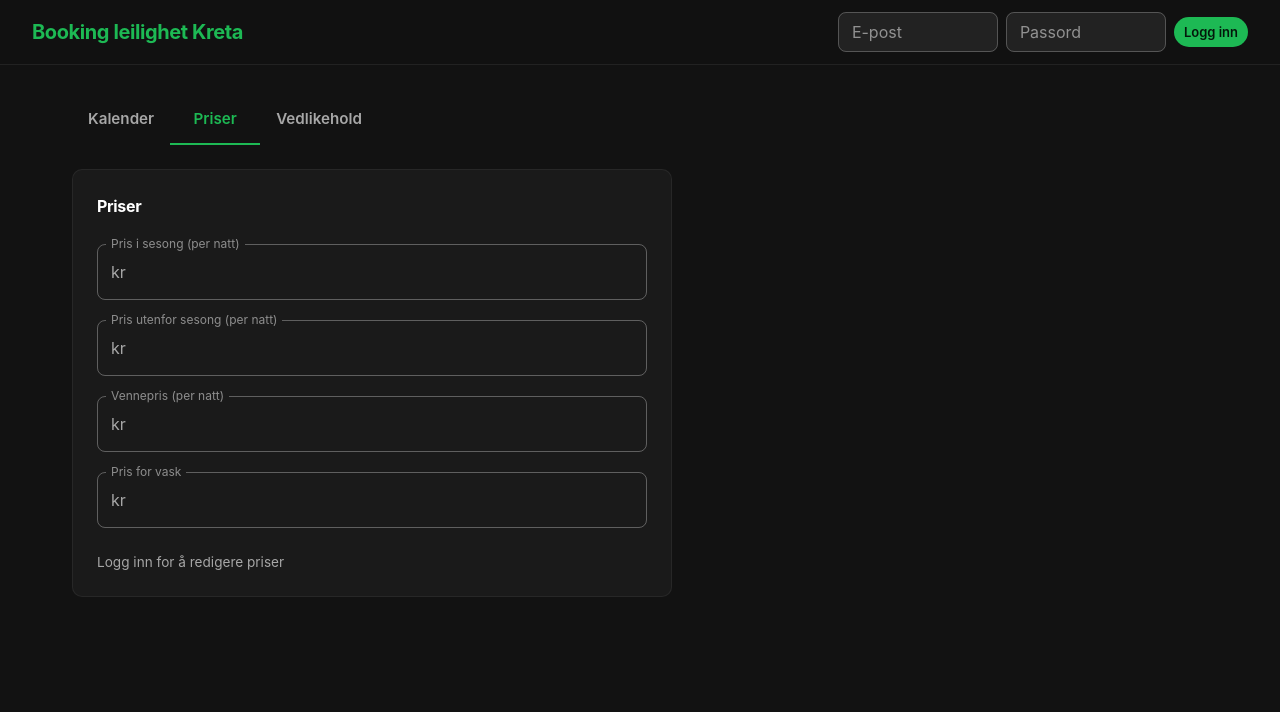
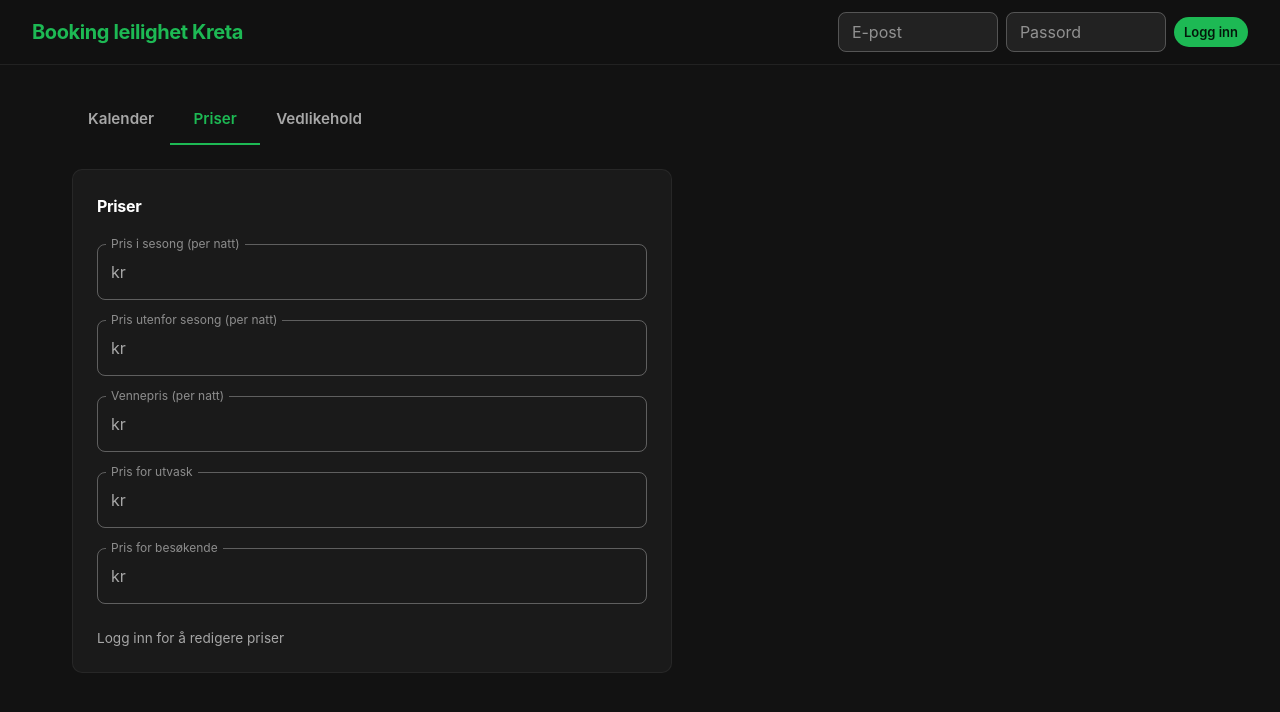
Before and after one commit to jhoiland/booking, a Next.js app in the folder apps/web/: page / in a window 1280 px wide. Both pictures are taken after a click on the tab "Priser". Shown: the top 712 px of the page. Built offline with nearby package versions, Linux system fonts and the light colour scheme; no server answers; the database is empty.

Commit message:
feat: NOK formatting, utvask label, visitor price field

```diff
--- a/apps/web/app/components/PricesTab.tsx
+++ b/apps/web/app/components/PricesTab.tsx
@@ -21,6 +21,7 @@ interface Prices {
   off_season_price: number;
   friends_price: number;
   cleaning_price: number;
+  visitor_price: number;
 }
 
 interface PricesTabProps {
@@ -37,6 +38,7 @@ export default function PricesTab({ session }: PricesTabProps) {
   const [offSeasonPrice, setOffSeasonPrice] = useState("");
   const [friendsPrice, setFriendsPrice] = useState("");
   const [cleaningPrice, setCleaningPrice] = useState("");
+  const [visitorPrice, setVisitorPrice] = useState("");
 
   const canEdit = !!session;
 
@@ -54,6 +56,7 @@ export default function PricesTab({ session }: PricesTabProps) {
       setOffSeasonPrice(String(data.off_season_price));
       setFriendsPrice(String(data.friends_price));
       setCleaningPrice(String(data.cleaning_price));
+      setVisitorPrice(String(data.visitor_price));
     }
     setLoading(false);
   }, []);
@@ -65,12 +68,13 @@ export default function PricesTab({ session }: PricesTabProps) {
   async function handleSave() {
     if (!prices || !session) return;
 
-    const season = parseFloat(seasonPrice);
-    const offSeason = parseFloat(offSeasonPrice);
-    const friends = parseFloat(friendsPrice);
-    const cleaning = parseFloat(cleaningPrice);
+    const season = parseFloat(seasonPrice.replace(/\s/g, ""));
+    const offSeason = parseFloat(offSeasonPrice.replace(/\s/g, ""));
+    const friends = parseFloat(friendsPrice.replace(/\s/g, ""));
+    const cleaning = parseFloat(cleaningPrice.replace(/\s/g, ""));
+    const visitor = parseFloat(visitorPrice.replace(/\s/g, ""));
 
-    if ([season, offSeason, friends, cleaning].some((v) => isNaN(v) || v < 0)) {
+    if ([season, offSeason, friends, cleaning, visitor].some((v) => isNaN(v) || v < 0)) {
       setSnackbar({ message: "Alle priser må være gyldige tall (0 eller høyere)", severity: "error" });
       return;
     }
@@ -83,6 +87,7 @@ export default function PricesTab({ session }: PricesTabProps) {
         off_season_price: offSeason,
         friends_price: friends,
         cleaning_price: cleaning,
+        visitor_price: visitor,
         updated_at: new Date().toISOString(),
       })
       .eq("id", prices.id);
@@ -103,11 +108,24 @@ export default function PricesTab({ session }: PricesTabProps) {
     );
   }
 
+  function formatNOK(value: string): string {
+    const num = parseInt(value.replace(/\s/g, ""), 10);
+    if (isNaN(num)) return value;
+    return num.toLocaleString("nb-NO").replace(/,/g, " ") + ",-";
+  }
+
+  function handlePriceChange(setter: (v: string) => void, value: string) {
+    // Strip formatting, keep only digits
+    const raw = value.replace(/[^\d]/g, "");
+    setter(raw);
+  }
+
   const priceFields = [
     { label: "Pris i sesong (per natt)", value: seasonPrice, setter: setSeasonPrice },
     { label: "Pris utenfor sesong (per natt)", value: offSeasonPrice, setter: setOffSeasonPrice },
     { label: "Vennepris (per natt)", value: friendsPrice, setter: setFriendsPrice },
-    { label: "Pris for vask", value: cleaningPrice, setter: setCleaningPrice },
+    { label: "Pris for utvask", value: cleaningPrice, setter: setCleaningPrice },
+    { label: "Pris for besøkende", value: visitorPrice, setter: setVisitorPrice },
   ];
 
   return (
@@ -129,9 +147,8 @@ export default function PricesTab({ session }: PricesTabProps) {
             <TextField
               key={f.label}
               label={f.label}
-              type="number"
-              value={f.value}
-              onChange={(e) => f.setter(e.target.value)}
+              value={formatNOK(f.value)}
+              onChange={(e) => handlePriceChange(f.setter, e.target.value)}
               disabled={!canEdit}
               fullWidth
               slotProps={{
```
